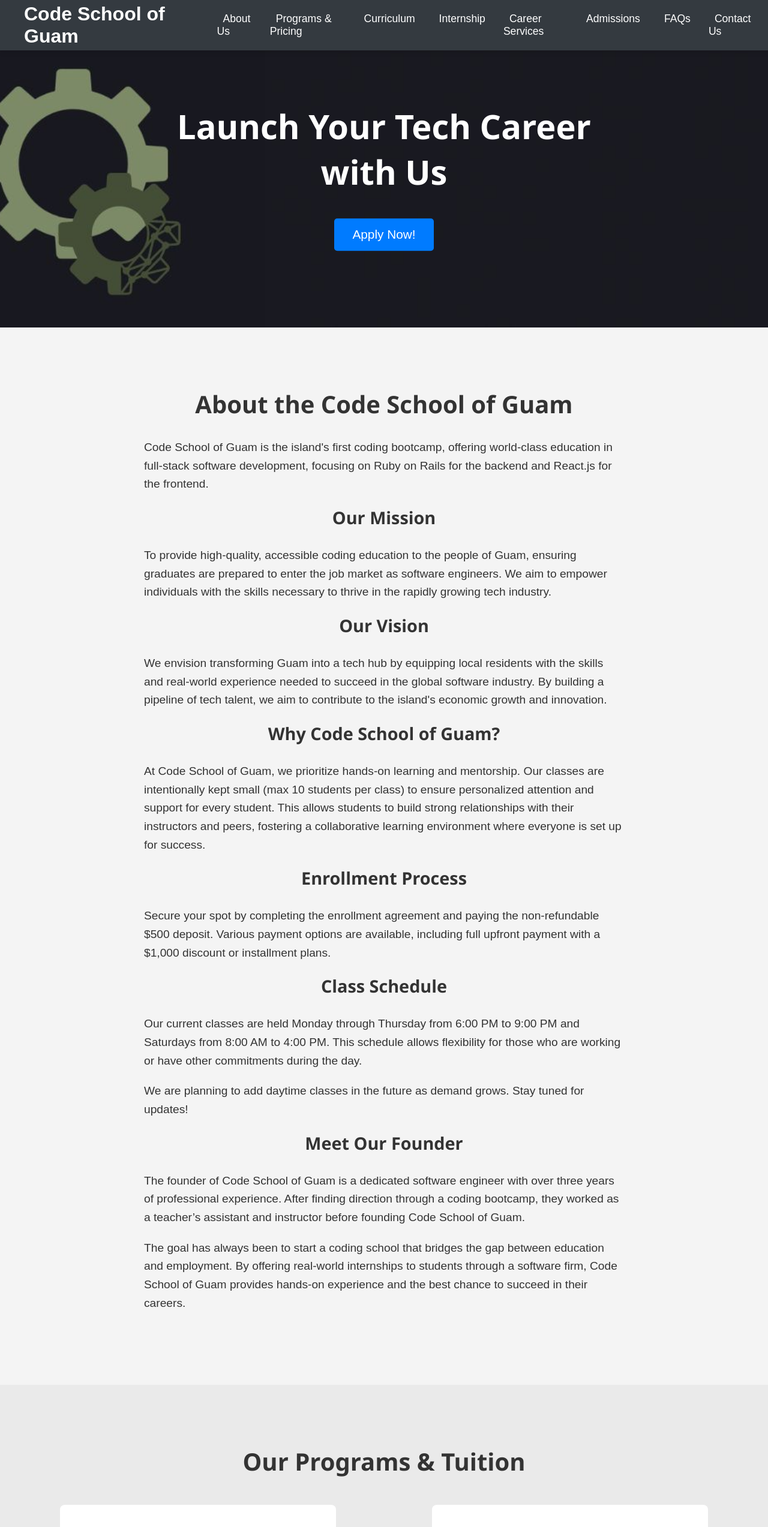
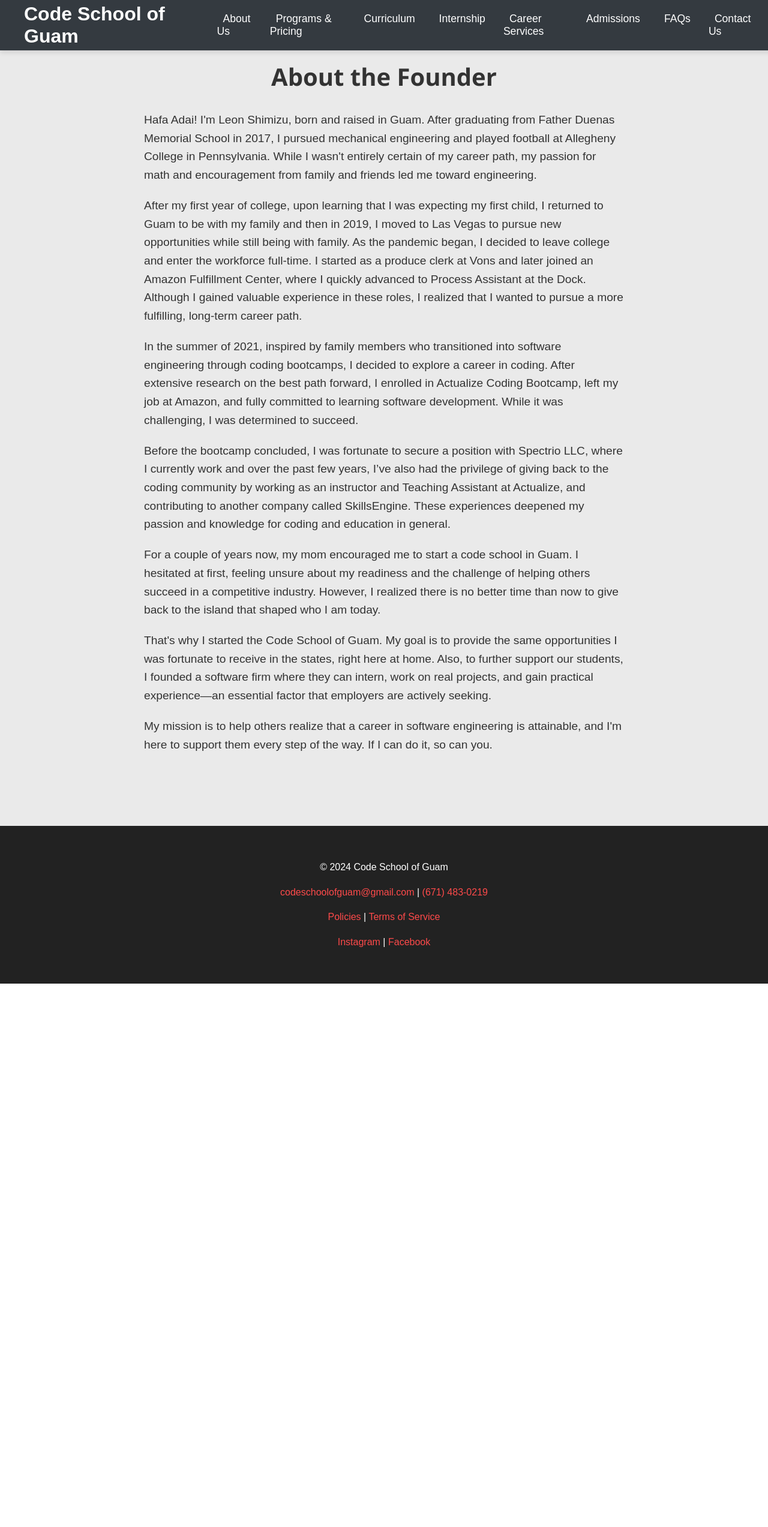
Before and after one commit to leonshimizu/code-school-of-guam, a React (Create React App) app: page /founder in a window 1280 px wide. Shown: the top 2546 px of the page at 60% size. After the commit the page ends 1640 px from the top, so only its background shows below. Built offline with nearby package versions, Linux system fonts and the light colour scheme.

Commit message:
Updated the About.js and ProgramsAndPricing.js to better explain why the pricing is the way it is and added a founder page

```diff
--- a/package.json
+++ b/package.json
@@ -10,6 +10,7 @@
     "emailjs-com": "^3.2.0",
     "react": "^18.3.1",
     "react-dom": "^18.3.1",
+    "react-router-dom": "^6.26.2",
     "react-scripts": "5.0.1",
     "web-vitals": "^2.1.4"
   },
--- a/src/App.css
+++ b/src/App.css
@@ -183,6 +183,60 @@
   text-align: left;
 }
 
+/* Founder Section */
+.founder-section {
+  margin-top: 50px;
+  text-align: center;
+}
+
+.founder-section h3 {
+  font-size: 1.8rem;
+  margin-bottom: 15px;
+}
+
+.founder-section p {
+  font-size: 1.2rem;
+  margin-bottom: 20px;
+}
+
+/* Centered CTA Button */
+.cta-button {
+  display: inline-block;
+  background-color: #007bff;
+  color: white;
+  padding: 10px 20px;
+  border-radius: 5px;
+  font-size: 1.2rem;
+  text-decoration: none;
+  margin: 20px auto;
+  transition: background-color 0.3s ease, transform 0.3s ease;
+}
+
+.cta-button:hover {
+  background-color: #0056b3;
+  transform: scale(1.05);
+}
+
+/* Founder Section */
+.founder {
+  padding: 100px 20px;
+  text-align: center;
+  background-color: #eaeaea;
+  /* Light gray to match site theme */
+}
+
+.founder h2 {
+  font-size: 2.5rem;
+  margin-bottom: 30px;
+}
+
+.founder p {
+  font-size: 1.2rem;
+  max-width: 800px;
+  margin: 0 auto 20px;
+  text-align: left;
+}
+
 /* Programs & Pricing Section */
 .programs-pricing {
   padding: 100px 20px;
@@ -241,6 +295,29 @@
   font-size: 1rem;
   color: #999;
   margin-top: 15px;
+}
+
+/* Pricing Philosophy Section */
+.pricing-philosophy {
+  padding: 40px 20px;
+  background-color: #ffffff;
+  margin-top: 30px;
+  border-radius: 8px;
+  max-width: 800px;
+  margin-left: auto;
+  margin-right: auto;
+  text-align: left;
+}
+
+.pricing-philosophy h3 {
+  font-size: 2rem;
+  margin-bottom: 20px;
+}
+
+.pricing-philosophy p {
+  font-size: 1.1rem;
+  margin-bottom: 15px;
+  line-height: 1.6;
 }
 
 /* Curriculum Section */
--- a/src/App.js
+++ b/src/App.js
@@ -1,5 +1,6 @@
 // App.js
 import React from 'react';
+import { BrowserRouter as Router, Route, Routes } from 'react-router-dom'; // Import necessary routing components
 import Header from './components/Header';
 import Hero from './components/Hero';
 import About from './components/About';
@@ -12,12 +13,23 @@
 import Contact from './components/Contact';
 import Footer from './components/Footer';
 import Policies from './components/Policies';
+import Founder from './components/Founder'; // Import the Founder component
+import ScrollToTop from './components/ScrollToTop'; // Import the ScrollToTop component
 import './App.css';
 
 function App() {
   return (
+    <Router>
+      {/* ScrollToTop ensures that the page scrolls to the top on route change */}
+      <ScrollToTop />
       <div className="App">
         <Header />
+        <Routes>
+          {/* Main routes */}
+          <Route
+            path="/"
+            element={
+              <>
                 <Hero />
                 <About />
                 <ProgramsAndPricing />
@@ -28,8 +40,15 @@
                 <FAQs />
                 <Contact />
                 <Policies />
+              </>
+            }
+          />
+          {/* Founder page route */}
+          <Route path="/founder" element={<Founder />} />
+        </Routes>
         <Footer />
       </div>
+    </Router>
   );
 }
 
--- a/src/components/About.js
+++ b/src/components/About.js
@@ -1,4 +1,5 @@
 import React from 'react';
+import { Link } from 'react-router-dom';
 
 function About() {
   return (
@@ -55,19 +56,11 @@
         Stay tuned for updates!
       </p>
 
-      <h3>Meet Our Founder</h3>
-      <p>
-        The founder of Code School of Guam is a dedicated software engineer
-        with over three years of professional experience. After finding
-        direction through a coding bootcamp, they worked as a teacher’s
-        assistant and instructor before founding Code School of Guam.
-      </p>
-      <p>
-        The goal has always been to start a coding school that bridges the gap
-        between education and employment. By offering real-world internships
-        to students through a software firm, Code School of Guam provides
-        hands-on experience and the best chance to succeed in their careers.
-      </p>
+      <div className="founder-section">
+        <h3>Meet Our Founder</h3>
+        <p>Learn more about the founder of Code School of Guam, Leon Shimizu.</p>
+        <Link to="/founder" className="cta-button">Read More</Link>
+      </div>
     </section>
   );
 }
--- a/src/components/FAQs.js
+++ b/src/components/FAQs.js
@@ -28,6 +28,11 @@
       question: 'Are there opportunities to become a teaching assistant?',
       answer:
         'Yes! Outstanding graduates may be invited to become paid teaching assistants for future cohorts, providing leadership experience and reinforcing your own learning.',
+    },
+    {
+      question: 'Why is the tuition set at $10,000?',
+      answer:
+        'We strive to provide high-quality education with personalized attention through small class sizes and offer real-world experience via internships. Our tuition reflects the value and unique opportunities we provide, while remaining more affordable than many comparable programs.',
     },
     {
       question: 'Do you offer payment plans?',
--- /dev/null
+++ b/src/components/Founder.js
@@ -0,0 +1,58 @@
+// Founder.js
+import React from 'react';
+
+function Founder() {
+  return (
+    <section id="founder" className="founder">
+      <h2>About the Founder</h2>
+      <p>
+        Hafa Adai! I'm Leon Shimizu, born and raised in Guam. After graduating
+        from Father Duenas Memorial School in 2017, I pursued mechanical
+        engineering and played football at Allegheny College in Pennsylvania.
+        While I wasn't entirely certain of my career path, my passion for math
+        and encouragement from family and friends led me toward engineering.
+      </p>
+      <p>
+        After my first year of college, upon learning that I was expecting my first child,
+        I returned to Guam to be with my family and then in 2019, I moved to Las Vegas to pursue
+        new opportunities while still being with family. As the pandemic began, I decided to
+        leave college and enter the workforce full-time. I started as a produce clerk at
+        Vons and later joined an Amazon Fulfillment Center, where I quickly advanced to
+        Process Assistant at the Dock. Although I gained valuable experience in these
+        roles, I realized that I wanted to pursue a more fulfilling, long-term career path.
+      </p>
+      <p>
+        In the summer of 2021, inspired by family members who transitioned into software
+        engineering through coding bootcamps, I decided to explore a career in coding.
+        After extensive research on the best path forward, I enrolled in Actualize
+        Coding Bootcamp, left my job at Amazon, and fully committed to learning software development.
+        While it was challenging, I was determined to succeed.
+      </p>
+      <p>
+        Before the bootcamp concluded, I was fortunate to secure a position with Spectrio LLC,
+        where I currently work and over the past few years, I’ve also had the privilege of giving
+        back to the coding community by working as an instructor and Teaching Assistant at
+        Actualize, and contributing to another company called SkillsEngine. These experiences
+        deepened my passion and knowledge for coding and education in general.
+      </p>
+      <p>
+        For a couple of years now, my mom encouraged me to start a code school in Guam. I hesitated
+        at first, feeling unsure about my readiness and the challenge of helping others succeed
+        in a competitive industry. However, I realized there is no better time than now to give
+        back to the island that shaped who I am today.
+      </p>
+      <p>
+        That's why I started the Code School of Guam. My goal is to provide the same opportunities
+        I was fortunate to receive in the states, right here at home. Also, to further support our students, I founded
+        a software firm where they can intern, work on real projects, and gain practical experience—an
+        essential factor that employers are actively seeking.
+      </p>
+      <p>
+        My mission is to help others realize that a career in software engineering is attainable,
+        and I'm here to support them every step of the way. If I can do it, so can you.
+      </p>
+    </section>
+  );
+}
+
+export default Founder;
--- a/src/components/Header.js
+++ b/src/components/Header.js
@@ -7,7 +7,7 @@
     <header className="header">
       <nav className="navbar">
         <div className="logo">
-          <a href="#hero" className="logo-text">
+          <a href="/" className="logo-text">
             Code School of Guam
           </a>
         </div>
@@ -20,14 +20,14 @@
           <span></span>
         </div>
         <ul className={`nav-links ${isOpen ? 'open' : ''}`}>
-          <li><a href="#about" onClick={() => setIsOpen(false)}>About Us</a></li>
-          <li><a href="#programs-pricing" onClick={() => setIsOpen(false)}>Programs & Pricing</a></li>
-          <li><a href="#curriculum" onClick={() => setIsOpen(false)}>Curriculum</a></li>
-          <li><a href="#internship" onClick={() => setIsOpen(false)}>Internship</a></li>
-          <li><a href="#career-services" onClick={() => setIsOpen(false)}>Career Services</a></li>
-          <li><a href="#admissions" onClick={() => setIsOpen(false)}>Admissions</a></li>
-          <li><a href="#faqs" onClick={() => setIsOpen(false)}>FAQs</a></li>
-          <li><a href="#contact" onClick={() => setIsOpen(false)}>Contact Us</a></li>
+          <li><a href="/#about" onClick={() => setIsOpen(false)}>About Us</a></li>
+          <li><a href="/#programs-pricing" onClick={() => setIsOpen(false)}>Programs & Pricing</a></li>
+          <li><a href="/#curriculum" onClick={() => setIsOpen(false)}>Curriculum</a></li>
+          <li><a href="/#internship" onClick={() => setIsOpen(false)}>Internship</a></li>
+          <li><a href="/#career-services" onClick={() => setIsOpen(false)}>Career Services</a></li>
+          <li><a href="/#admissions" onClick={() => setIsOpen(false)}>Admissions</a></li>
+          <li><a href="/#faqs" onClick={() => setIsOpen(false)}>FAQs</a></li>
+          <li><a href="/#contact" onClick={() => setIsOpen(false)}>Contact Us</a></li>
         </ul>
       </nav>
     </header>
--- a/src/components/ProgramsAndPricing.js
+++ b/src/components/ProgramsAndPricing.js
@@ -97,6 +97,19 @@
         </p>
       </div>
 
+      <div className="pricing-philosophy">
+        <h3>Our Pricing Philosophy</h3>
+        <p>
+          At the Code School of Guam, we believe in making high-quality coding education accessible to as many people as possible. While similar programs elsewhere often charge upwards of $17,000 to $20,000, we've intentionally set our tuition at <strong>$10,000</strong> for the Live Class. We understand that this is still a significant investment, but we are committed to offering exceptional value.
+        </p>
+        <p>
+          Our program includes small class sizes with a maximum of 10 students per instructor, ensuring personalized attention and a supportive learning environment. We also offer an optional internship, providing real-world experience that sets us apart from other coding bootcamps.
+        </p>
+        <p>
+          We could increase our class sizes or charge higher tuition like other schools, but our priority is your success. By keeping our classes small and our pricing fair, we aim to provide you with the best possible education and the greatest chance of success in the tech industry.
+        </p>
+      </div>
+
       {/* Disclaimer */}
       <div className="price-disclaimer">
         <p>
--- /dev/null
+++ b/src/components/ScrollToTop.js
@@ -0,0 +1,15 @@
+// ScrollToTop.js
+import { useEffect } from 'react';
+import { useLocation } from 'react-router-dom';
+
+function ScrollToTop() {
+  const { pathname } = useLocation();
+
+  useEffect(() => {
+    window.scrollTo(0, 0);
+  }, [pathname]);
+
+  return null;
+}
+
+export default ScrollToTop;
```
Also changed, not shown: 1 other file (tests, documents, lock files or other folders). Lines whose indentation alone changed are shown as unchanged.
